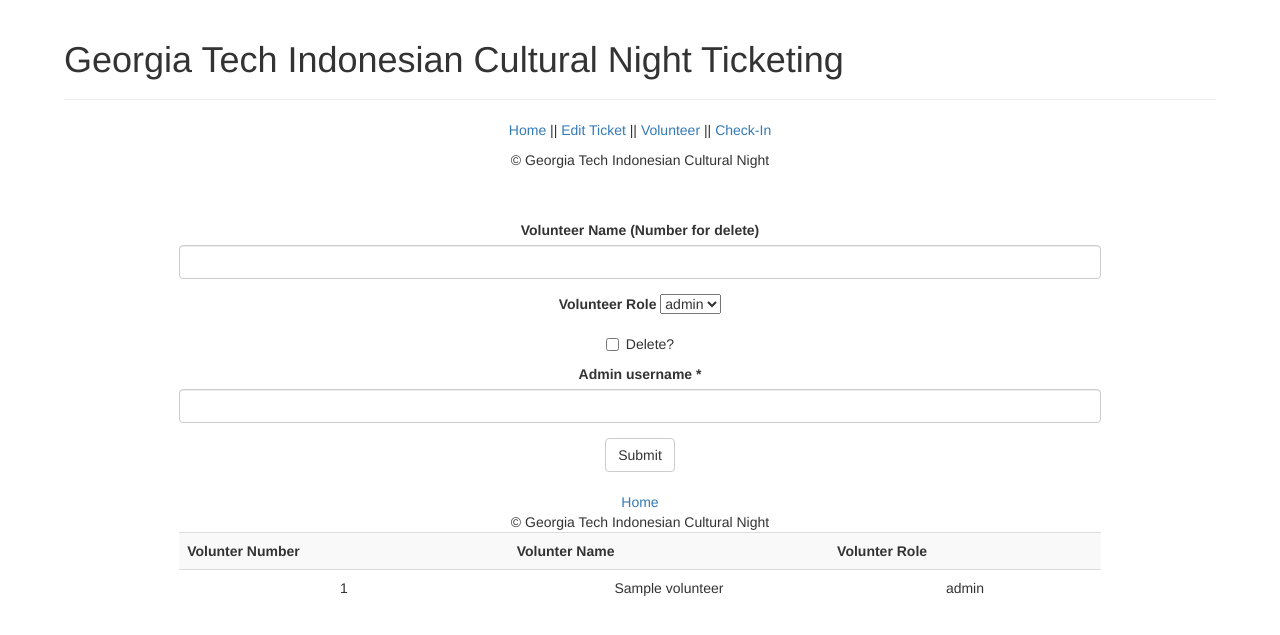
After one commit to lovissahuigita/gatechICN16, a PHP site: page /volunteer.php in a window 1280 px wide. The commit adds this page. Shown: the top 635 px of the page. Run offline with PHP 8.4, Linux system fonts and the light colour scheme; tables that the repository leaves empty or names only in its code hold one stand-in row (values such as "Sample post").

Commit message:
editted header, added volunteer page

```diff
--- a/check-in-submit.php
+++ b/check-in-submit.php
@@ -5,9 +5,6 @@
     <div id="content" class="center-block" style="width:30%;">
 
         <?php
-
-        echo '<a href="index.php">Home</a> || <a href="ticket-edit.php">Edit Sold Ticket</a> || <a href="check-in.php">Check-In</a>';
-        echo '<br/>&copy; Georgia Tech Indonesian Cultural Night<br/> ';
 
         $connect = mysql_connect("176.32.230.251:3306", "cl57-lovissa", "Love041107");
         @mysql_select_db("cl57-lovissa") or die("Unable to select database");
--- a/header.php
+++ b/header.php
@@ -1,8 +1,14 @@
-<!DOCTYPE html><head>
-    <meta http-equiv="Content-Type" content="text/html; charset=utf-8" />
-    <link rel="stylesheet" type="text/css" href="style/bootstrap.css" />
-    <link href="https://fonts.googleapis.com/css?family=Titillium+Web:400,600" rel="stylesheet" type="text/css" />
+<!DOCTYPE html>
+<head>
+    <meta http-equiv="Content-Type" content="text/html; charset=utf-8"/>
+    <link rel="stylesheet" type="text/css" href="style/bootstrap.css"/>
+    <link href="https://fonts.googleapis.com/css?family=Titillium+Web:400,600" rel="stylesheet" type="text/css"/>
     <title>Georgia Tech ICN 16 Ticketing</title>
 </head>
 
-<div id="header" class="page-header center-block" style="width:90%;"><h1><a style="color:#333;" href="index.php">Georgia Tech Indonesian Cultural Night Ticketing</a></h1></div>
+<div id="header" class="page-header center-block" style="width:90%;"><h1><a style="color:#333;" href="index.php">Georgia
+            Tech Indonesian Cultural Night Ticketing</a></h1></div>
+<?php
+echo '<p class="text-center"><a href="index.php">Home</a> || <a href="ticket-edit.php">Edit Ticket</a> || <a href="volunteer.php">Volunteer</a>  || <a href="check-in.php">Check-In</a></p>';
+echo '<p class="text-center">&copy; Georgia Tech Indonesian Cultural Night</p><br/>';
+?>
--- a/index.php
+++ b/index.php
@@ -6,9 +6,6 @@
         <div id="content" class="center-block" style="width:80%;">
 
             <?php
-
-            echo '<a href="index.php">Home</a> || <a href="ticket-edit.php">Edit Sold Ticket</a> || <a href="check-in.php">Check-In</a>';
-            echo '<br/>&copy; Georgia Tech Indonesian Cultural Night<br/> ';
 
             // connect to db
             $connect = mysql_connect("176.32.230.251:3306", "cl57-lovissa", "Love041107");
--- a/ticket-edit-submit.php
+++ b/ticket-edit-submit.php
@@ -5,9 +5,6 @@
     <div id="content" class="center-block" style="width:80%;">
 
         <?php
-
-        echo '<a href="index.php">Home</a> || <a href="ticket-edit.php">Edit Sold Ticket</a> || <a href="check-in.php">Check-In</a>';
-        echo '<br/>&copy; Georgia Tech Indonesian Cultural Night<br/> ';
 
         $connect = mysql_connect("176.32.230.251:3306", "cl57-lovissa", "Love041107");
         @mysql_select_db("cl57-lovissa") or die("Unable to select database");
--- a/ticket-edit.php
+++ b/ticket-edit.php
@@ -5,12 +5,6 @@
     <div id="content" class="center-block" style="width:80%;">
 
         <div id="get-verifier-form" class="text-left">
-            <?php
-            echo '<a href="index.php">Home</a> || <a href="ticket-edit.php">Edit Sold Ticket</a> || <a href="check-in.php">Check-In</a>';
-            echo '<br/>&copy; Georgia Tech Indonesian Cultural Night<br/> ';
-            ?>
-            <h2>Edit ticket</h2>
-            <br><br>
             <form action="ticket-edit-submit.php" method="post">
                 <div class="form-group">
                     <label for="ticket_id_fr">Ticket ID (From)</label>
--- /dev/null
+++ b/volunteer.php
@@ -0,0 +1,60 @@
+<?php session_start(); ?>
+<?php include 'header.php' ?>
+    <body>
+
+    <div id="container" class="center-block pager" style="width:90%;">
+        <div id="content" class="center-block" style="width:80%;">
+
+            <form action="volunteer-submit.php" method="post">
+                <div class="form-group">
+                    <label for="volunteer-name">Volunteer Name (Number for delete)</label>
+                    <input type="text" class="form-control" name="volunteer-name">
+                </div>
+                <div class="form-group">
+                    <label for="volunteer-role">Volunteer Role</label>
+                    <?php
+                    $connect = mysql_connect("176.32.230.251:3306", "cl57-lovissa", "Love041107");
+                    @mysql_select_db("cl57-lovissa") or die("Unable to select database");
+
+                    $sql = mysql_query("SELECT Role FROM Volunteer_Role");
+                    if (mysql_num_rows($sql)) {
+                        $select = '<select name="role">';
+                        while ($rs = mysql_fetch_array($sql)) {
+                            $select .= '<option value="' . $rs['Role'] . '">' . $rs['Role'] . '</option>';
+                        }
+                    }
+                    $select .= '</select>';
+                    echo $select;
+                    ?>
+                </div>
+                <div class="checkbox">
+                    <label><input type="checkbox" value="is-delete" name="isdelete">Delete?</label>
+                </div>
+                <div class="form-group">
+                    <label for="admin_name">Admin username *</label>
+                    <input type="text" class="form-control" name="admin_name">
+                </div>
+                <div class="text-center">
+                    <button type="submit" class="btn btn-default">Submit</button>
+                </div>
+
+                <?php
+                $connect = mysql_connect("176.32.230.251:3306", "cl57-lovissa", "Love041107");
+                @mysql_select_db("cl57-lovissa") or die("Unable to select database");
+
+                echo '</br><table width="90%" class="table table-striped">';
+                echo "<tr><th>Volunter Number</th><th>Volunter Name</th><th>Volunter Role</th></tr>";
+
+                $query = mysql_query("SELECT * FROM Volunteer");
+                $num = 0;
+                while($each = mysql_fetch_row($query)) {
+                    $num++;
+                    echo "<tr><td>$num</td><td>$each[1]</td><td>$each[2]</td></tr>";
+                }
+                ?>
+            </form>
+        </div>
+    </div>
+    </body>
+
+<?php include 'footer.php' ?>
```
Also changed, not shown: check-in.php (+0 -8 lines), volunteer-submit.php (added, +41 -0 lines), style/styles.css (added).
